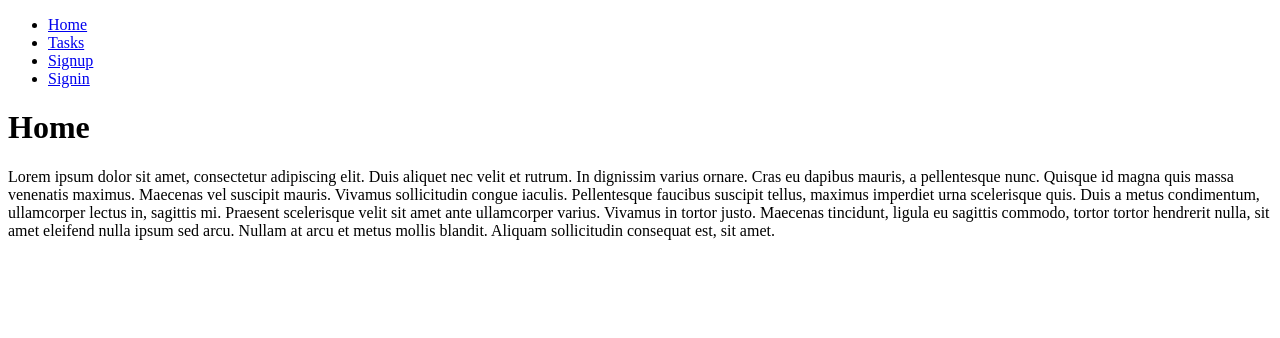
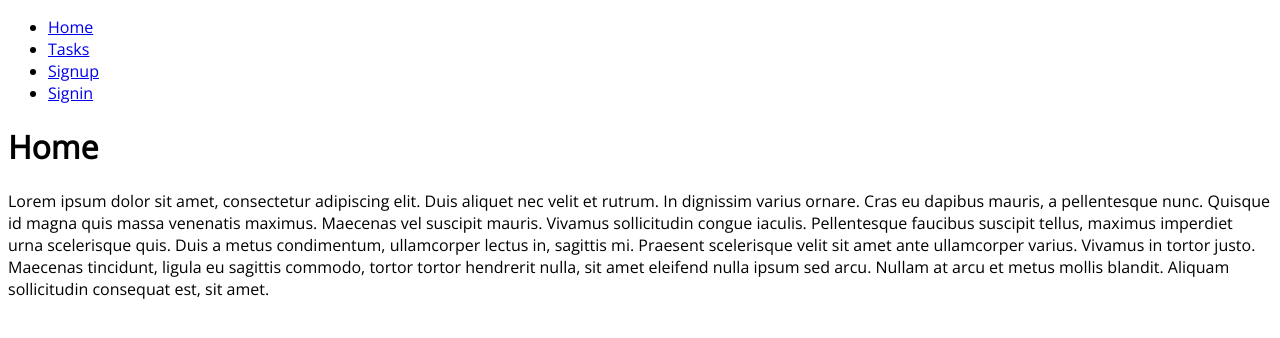
Before and after one commit to MariaDelCGodoy/Proyecto1, a Django app: page / in a window 1280 px wide. Shown: the top 338 px of the page. Run offline with Django 4.2, Linux system fonts and the light colour scheme.

Commit message:
opensans

```diff
--- a/tasks/templates/base.html
+++ b/tasks/templates/base.html
@@ -4,6 +4,12 @@
     <meta charset="UTF-8">
     <meta name="viewport"
           content="width=device-width, user-scalable=no, initial-scale=1.0, maximum-scale=1.0, minimum-scale=1.0">
+    <link rel="preconnect" href="https://fonts.googleapis.com">
+    <link rel="preconnect" href="https://fonts.gstatic.com" crossorigin>
+    <link href="https://fonts.googleapis.com/css2?family=Open+Sans:wght@300&display=swap" rel="stylesheet">
+    <style type="text/css" media="screen">
+        body{font-family: 'Open Sans', sans-serif;}
+    </style>
     <meta http-equiv="X-UA-Compatible" content="ie=edge">
     <title>Proyecto1</title>
 </head>
```
Also changed, not shown: db.sqlite3.
